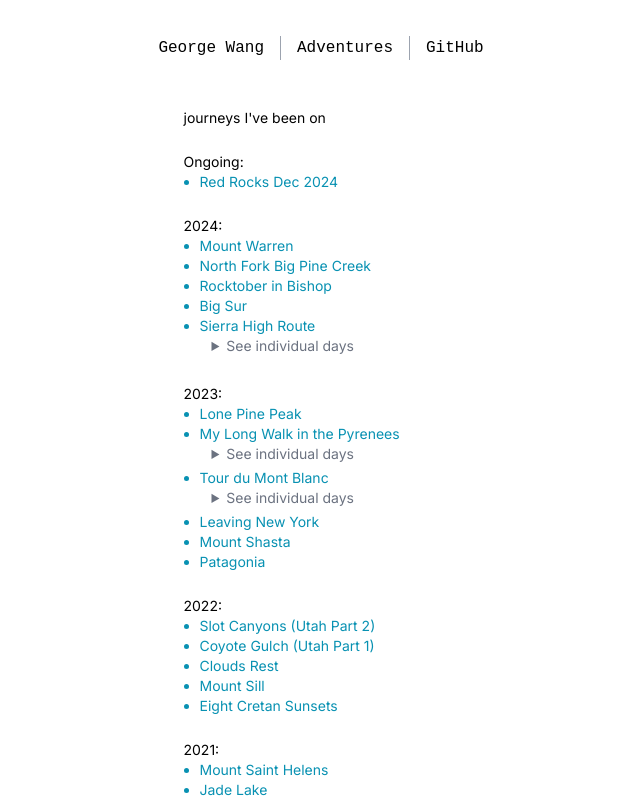
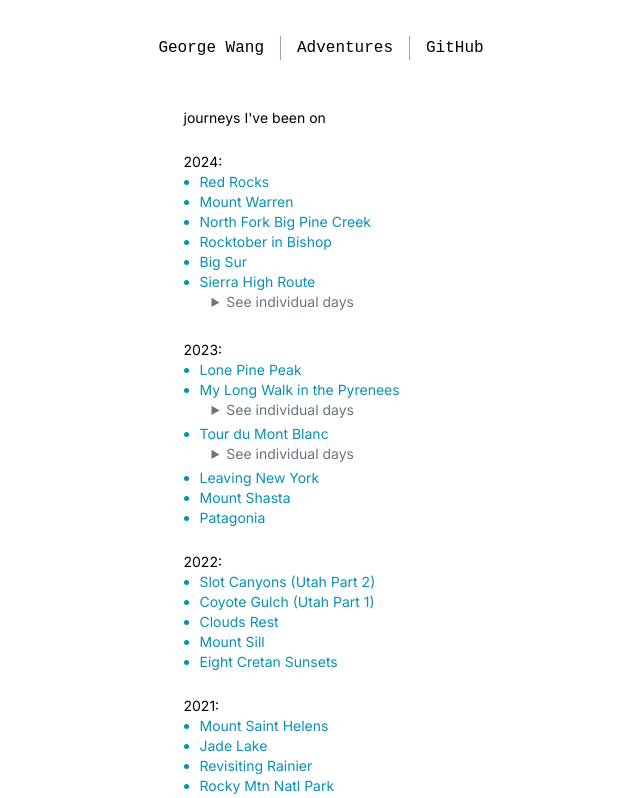
Before and after one commit to joage/website, a Next.js app: page /adventures in a window 1280 px wide. Shown: the top 798 px of the page, without its empty margins (319-959 px from the left). Built offline with nearby package versions, Linux system fonts and the light colour scheme.

Commit message:
fix list

```diff
--- a/src/app/adventures/page.tsx
+++ b/src/app/adventures/page.tsx
@@ -9,16 +9,11 @@ export default function Adventures() {
       <div className="flex flex-col gap-6 w-[275px] py-7 text-sm">
         journeys I've been on
         <div>
-          <p>Ongoing:</p>
+          <p>2024:</p>
           <ul className="list-disc text-cyan-600 mx-4">
             <li>
-              <Link href="/adventures/rr">Red Rocks Dec 2024</Link>
+              <Link href="/adventures/rr">Red Rocks</Link>
             </li>
-          </ul>
-        </div>
-        <div>
-          <p>2024:</p>
-          <ul className="list-disc text-cyan-600 mx-4">
             <li>
               <Link href="/adventures/warren">Mount Warren</Link>
             </li>
```
